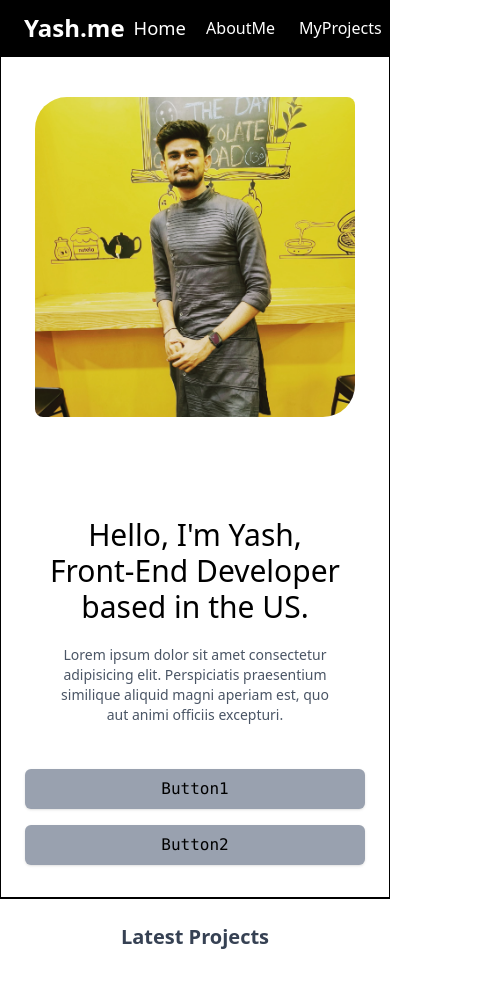
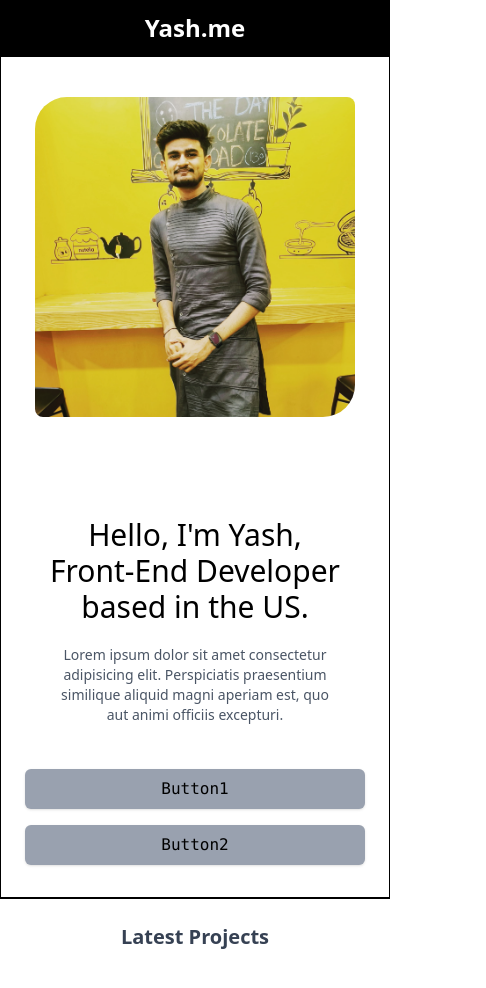
Before and after one commit to Yashmevada2807/my_portfolioMain, a React (Vite) app: page / in a window 390 px wide. Shown: the top 988 px of the page, 486 px wide, since content can reach past the window. Built offline with nearby package versions, Linux system fonts and the light colour scheme.

Commit message:
made it responsive

```diff
--- a/src/components/Navbar.jsx
+++ b/src/components/Navbar.jsx
@@ -10,12 +10,12 @@ const Navbar = () => {
     }, [location.pathname]);
 
     return (
-        <nav className="w-full p-3 bg-black">
+        <nav className=" p-3 bg-black">
             <div className="text-white flex justify-between items-center">
-                <div className="logo font-bold text-2xl px-3">Yash.me
+                <div className="logo w-full sm:w-auto flex  justify-center sm:justify-start  font-bold text-2xl px-3">Yash.me
 
                 </div>
-                  <div className="routes flex gap-6">
+                  <div className=" flex max-sm:hidden  text-white  gap-x-5 p-1 ">
                     {[
                         {Name: "Home" , path: "/" },
                         {Name: "AboutMe" , path: "/aboutme" },
@@ -33,7 +33,7 @@ const Navbar = () => {
                     </Link>
                     ))}
                 </div>
-                <div className="flex px-3">
+                <div className=" max-sm:hidden px-3">
                     <Link
                         to="/Contacts"
                         onClick={() => setActiveLink("/Contacts")}
```
